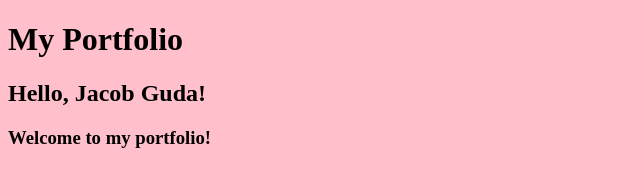
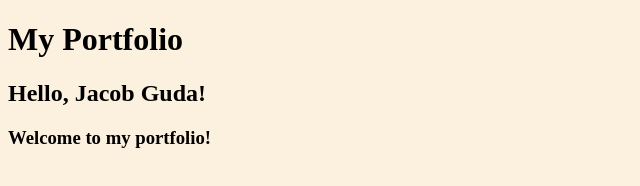
Before and after one commit to jacob-guda06/portfolio-site, a plain HTML site: page index.html in a window 1280 px wide. Shown: the whole page, without its empty margins (0-640 px from the left). Drawn offline with Linux system fonts and the light colour scheme.

Commit message:
use cream background

```diff
--- a/css/style.css
+++ b/css/style.css
@@ -1 +1 @@
-body {background: pink; }
+body {background: #fcf1de; }
```
